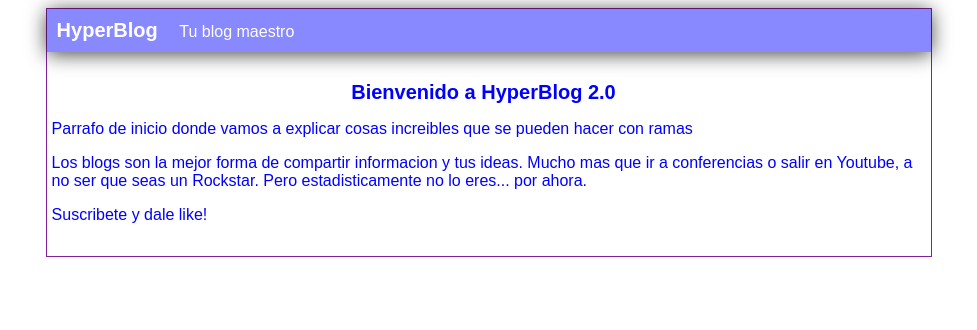
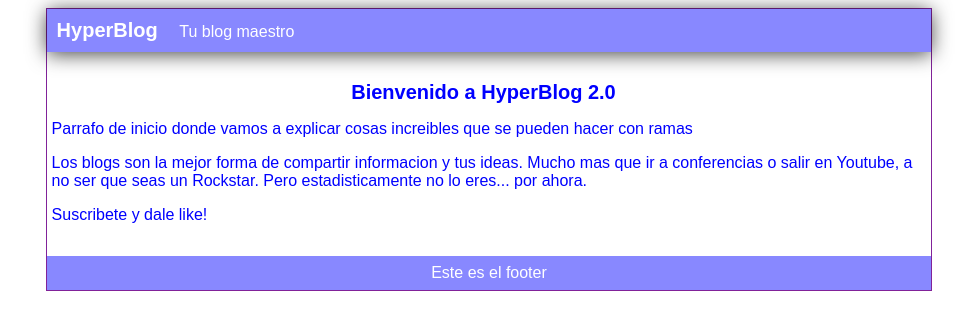
Before and after one commit to Lara9632/curso-definitivo-html-css, a plain HTML site: page block-post.html in a window 1280 px wide. Shown: the whole page, without its empty margins (151-1128 px from the left). Drawn offline with Linux system fonts and the light colour scheme.

Commit message:
Footer terminado

```diff
--- a/block-post.html
+++ b/block-post.html
@@ -35,6 +35,7 @@
                 Suscribete y dale like!
             </p>
         </div>
+        <div id="footer">Este es el footer</div>
     </div>
 
 
--- a/css/style.css
+++ b/css/style.css
@@ -41,3 +41,10 @@ body {
     padding: 1em;
     padding-left: 5px;
 }
+#footer {
+    background-color: #88f;
+    font-size: 16px;
+    color: white;
+    text-align: center;
+    padding: 0.5em;
+}
```
